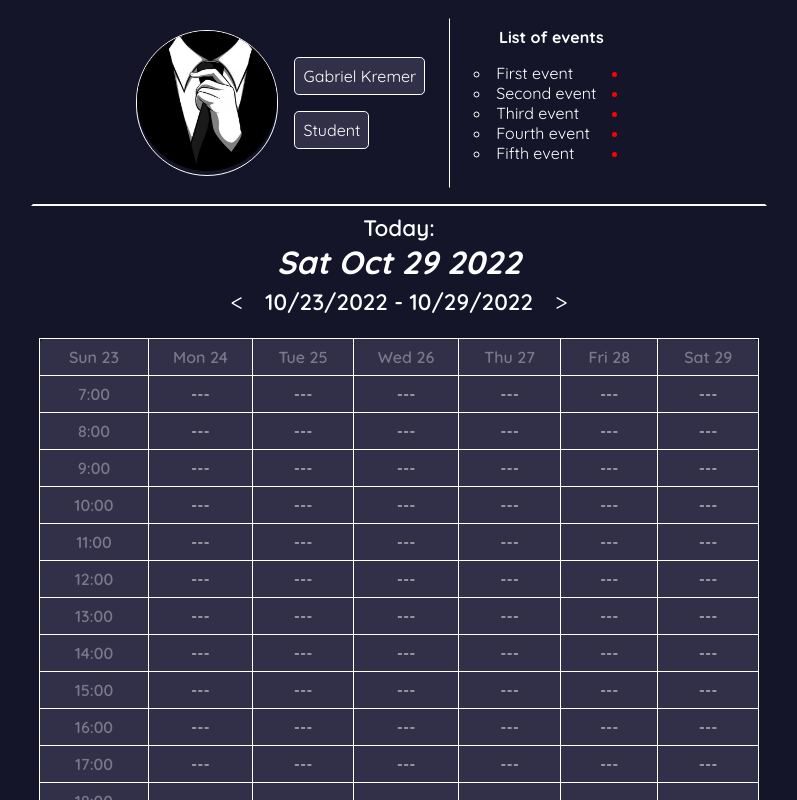
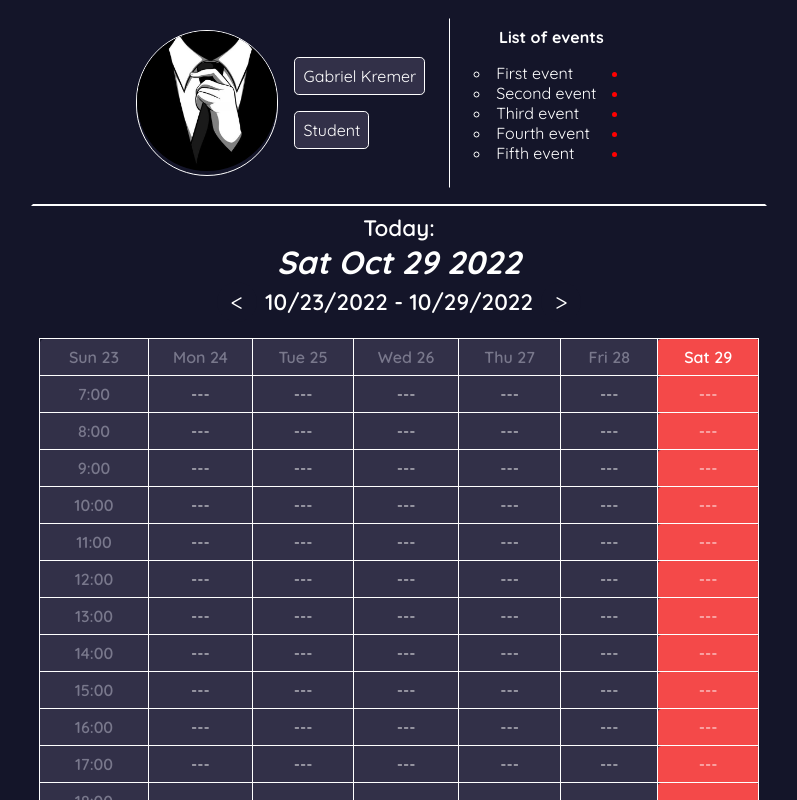
Before and after one commit to gajokremer/HU--15, a Next.js app: page / in a window 1280 px wide. Shown: the top 800 px of the page, without its empty margins (241-1038 px from the left). Built offline with nearby package versions, Linux system fonts and the light colour scheme.

Commit message:
Schedule can now give a different color to the current day.

```diff
--- a/components/Schedule.jsx
+++ b/components/Schedule.jsx
@@ -76,16 +76,16 @@ const Schedule = ({ props: data, today }) => {
   let hoursCounter = 0;
 
   let firstDayIndex = weekStart.getDate() - 1;
-  let lastDayIndex = weekEnd.getDate();
+  // let lastDayIndex = weekEnd.getDate();
 
   const daysThisMonth = daysInMonth(
     weekStart.getMonth() + 1,
     weekStart.getFullYear()
   );
 
-  console.log("firstDayIndex: ", firstDayIndex);
-  console.log("lastDayIndex: ", lastDayIndex);
-  console.log("daysThisMonth: ", daysThisMonth);
+  // console.log("firstDayIndex: ", firstDayIndex);
+  // console.log("lastDayIndex: ", lastDayIndex);
+  // console.log("daysThisMonth: ", daysThisMonth);
 
   function changeDayIndex() {
     if (firstDayIndex <= daysThisMonth) {
@@ -96,6 +96,13 @@ const Schedule = ({ props: data, today }) => {
     }
     return firstDayIndex;
   }
+
+  function getDayIndex(day) {
+    return weekdays.indexOf(day);
+  }
+
+  console.log("Day: ", today.getDay());
+  console.log("getdayIndex: ", getDayIndex("Sat"));
 
   return (
     <>
@@ -131,13 +138,31 @@ const Schedule = ({ props: data, today }) => {
         <table className={Styles.schedule}>
           <thead>
             <tr>
-              {weekdays.map((day) => (
-                <td key={day} className={Styles.first_row}>
-                  {`${day} `}
-                  {changeDayIndex(firstDayIndex)}
-                </td>
-              ))}
+              {/* first row map */}
+              {weekdays.map(
+                (day) =>
+                  getDayIndex(day) === today.getDay() ? (
+                    <td
+                      key={day}
+                      className={`${Styles.first_row} ${Styles.today}`}
+                    >
+                      {`${day} `}
+                      {changeDayIndex(firstDayIndex)}
+                    </td>
+                  ) : (
+                    <td key={day} className={Styles.first_row}>
+                      {`${day} `}
+                      {changeDayIndex(firstDayIndex)}
+                    </td>
+                  )
+
+                // <td key={day} className={Styles.first_row}>
+                //   {`${day} `}
+                //   {changeDayIndex(firstDayIndex)}
+                // </td>
+              )}
             </tr>
+            {/* rest of schedule map */}
             {data.map((rows) => (
               <tr key={Math.random()}>
                 <td className={Styles.first_col}>
@@ -145,7 +170,7 @@ const Schedule = ({ props: data, today }) => {
                 </td>
                 {rows.map(
                   (cols) =>
-                    cols.y === today.getDay() ? (
+                    cols.col === today.getDay() - 1 ? (
                       <td key={Math.random()} className={Styles.today}>
                         <Link href="/other">
                           <a className={Styles.inner_text}>{cols.content}</a>
--- a/models/MatrixConstructor.js
+++ b/models/MatrixConstructor.js
@@ -1,15 +1,13 @@
 function constructMatrix(rows, cols) {
-  console.log("Begin constructMatrix");
   const array = [];
   for (let i = 0; i < rows; i++) {
     array.push([]);
     for (let j = 0; j < cols; j++) {
       // array[i].push("---");
-      const tableContent = { content: "---", x: i, y: j };
+      const tableContent = { content: "---", row: i, col: j };
       array[i].push(tableContent);
     }
   }
-  console.log("End constructMatrix");
   return array;
 }
 
```
